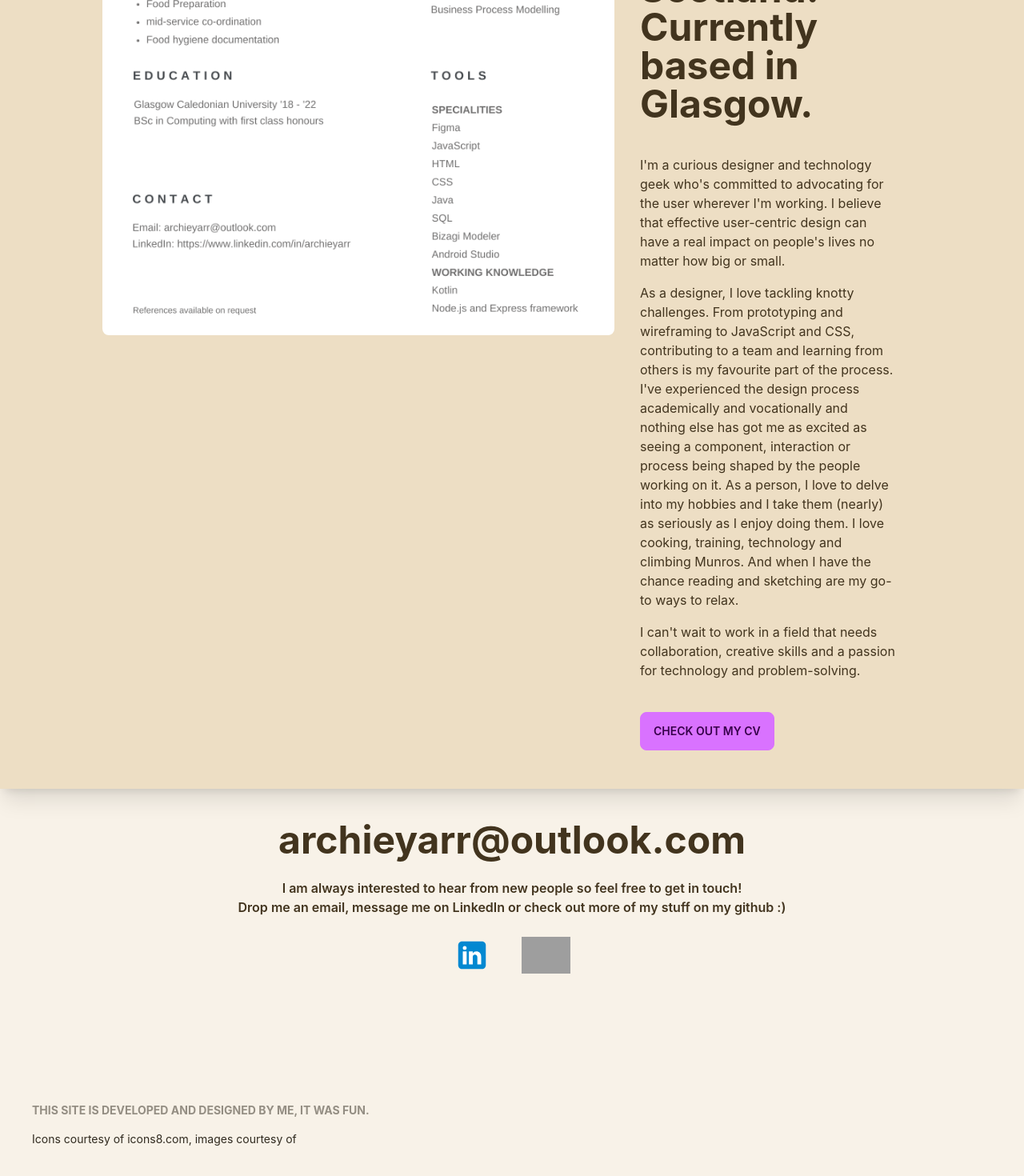
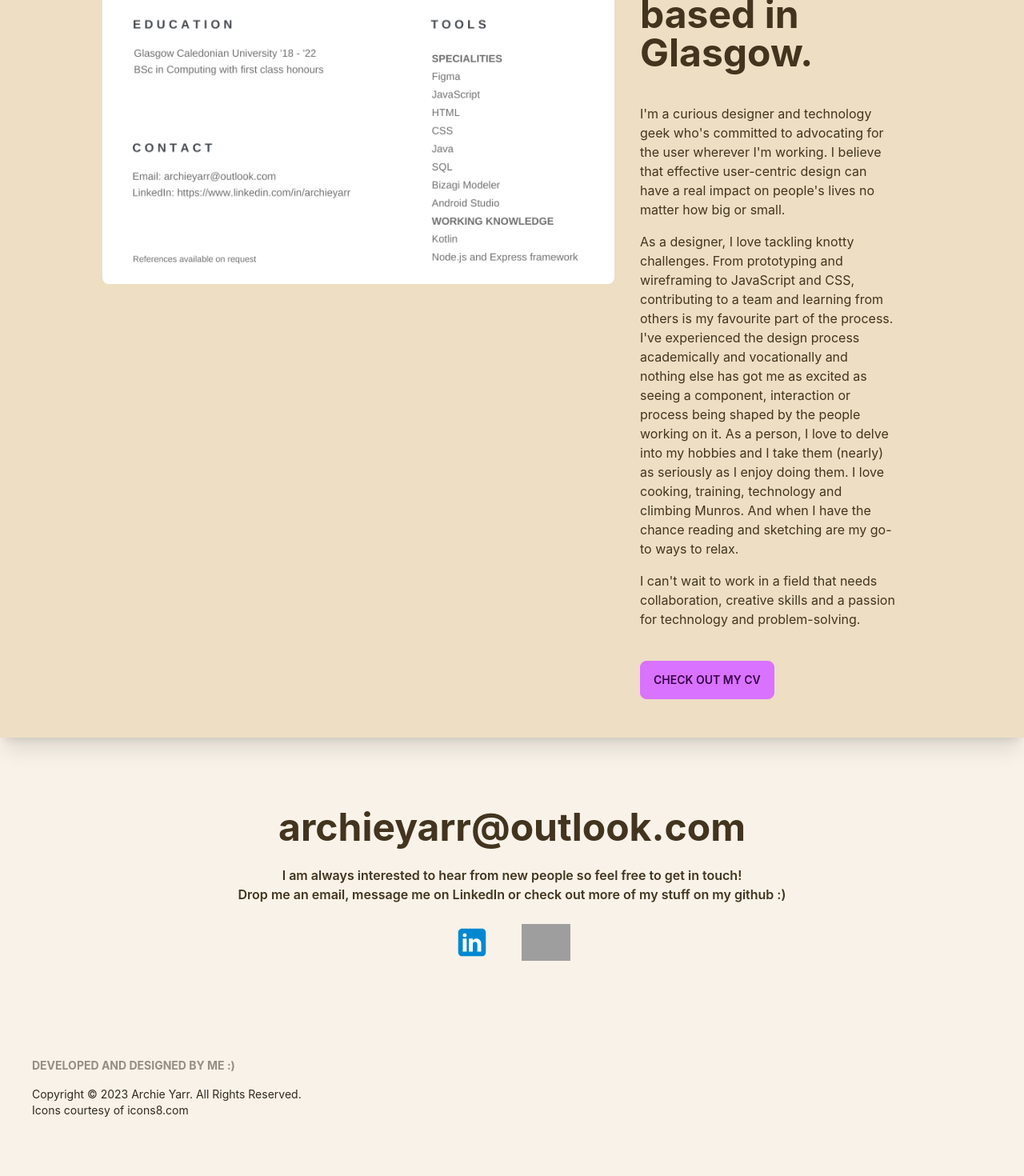
Before and after one commit to ArchieYarr/first-react-app, a React (Create React App) app: page / in a window 1280 px wide. Shown: the part 1306-2776 px from the top of the page at 80% size. Built offline with nearby package versions, Linux system fonts and the light colour scheme; grey boxes are pictures that could not be loaded.

Commit message:
home page padding

```diff
--- a/src/Components/Contact.js
+++ b/src/Components/Contact.js
@@ -5,7 +5,7 @@
 
 function Contact() {
 return(
-  <div className="bg-base-100 text-center" id = "contact">
+  <div className="bg-base-100 text-center lg:pt-12" id = "contact">
 
 
       <h1 className="lg:text-5xl md:text-4xl text-3xl font-bold px-2">archieyarr@outlook.com</h1>
--- a/src/Components/Footer.js
+++ b/src/Components/Footer.js
@@ -4,10 +4,10 @@
 function Footer() {
   return (
     <div>
-      <footer className="footer md:p-10 md:pt-40 py-8 px-2 bg-base-100 text-neutral-content">
+      <footer className="footer px-4 py-8 md:px-10 md:py-20  bg-base-100 text-neutral-content">
         <div>
-          <span className="footer-title">This site is developed and designed by me, it was fun.</span>
-          <a className="link link-hover">Icons courtesy of icons8.com, images courtesy of</a>
+          <span className="footer-title">Developed and Designed by me :)</span>
+          <a className="link link-hover">Copyright © 2023 Archie Yarr. All Rights Reserved. <br/> Icons courtesy of icons8.com</a>
 
         </div>
 
--- a/src/Components/Home.js
+++ b/src/Components/Home.js
@@ -17,12 +17,12 @@
   return (
 
 
-    <div className="flex flex-col bg-base-100 gap-10  " id = "home">
+    <div className="  flex flex-col bg-base-100 gap-10  " id = "home">
 
 
-  <div className="scroll-p-6 snap-y flex flex-col items-center min-h-fit bg-base-100 md:px-8  ">
+  <div className="  flex flex-col items-center min-h-fit bg-base-100 md:px-8  ">
 
-      <div className="pt-24">
+      <div className=" pt-24">
         <div className="flex flex-row flex-shrink-0">
         <img className = "motion-safe:animate-wave"src = {wave}></img><a target="_blank" rel="noreferrer" href="https://icons8.com"></a>
       <h1 className="text-5xl font-bold">Hi I'm Archie! </h1>
@@ -40,17 +40,15 @@
   </div>
 
 
+  <div id = "about">
+      <About  />
+      </div>
 
 
-    <div className="scroll-p-6 snap-y md:pt-16 "  id = "about">
-      <About />
-      </div>
-
-      <div className=" scroll-p-6 snap-y">
-      <Contact />
+      <Contact  />
 
       <Footer />
-      </div>
+
 
     </div>
   );
```
